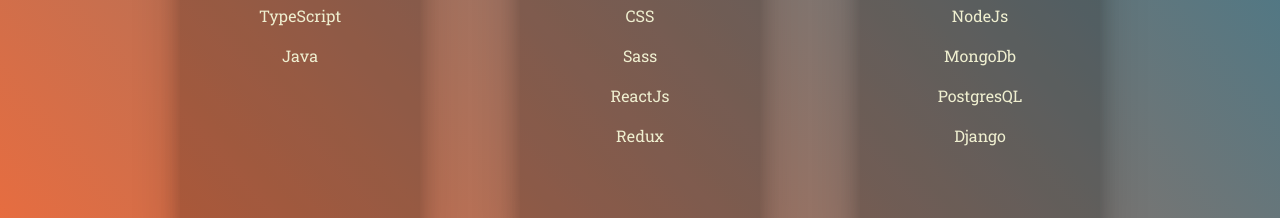
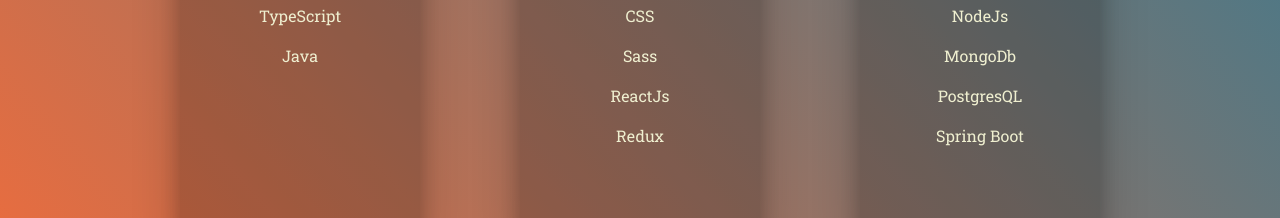
Before and after one commit to Germanchrystan/react-portfolio, a React (Create React App) app: page / in a window 1280 px wide. Shown: the part 1520-1738 px from the top of the page. Built offline with nearby package versions, Linux system fonts and the light colour scheme.

Commit message:
corrected

```diff
--- a/src/components/Skills/Skills.jsx
+++ b/src/components/Skills/Skills.jsx
@@ -24,7 +24,7 @@
         {svg: 'NodeSvg',    name:'NodeJs'},
         {svg: 'MongoSvg',   name:'MongoDb'},
         {svg: 'PostgresqlSvg', name:'PostgresQL'},
-        {svg: 'DjangoSvg', name:'Django'},
+        {svg: 'SpringbootSvg', name:'Spring Boot'},
     ]
 
     return (
```
